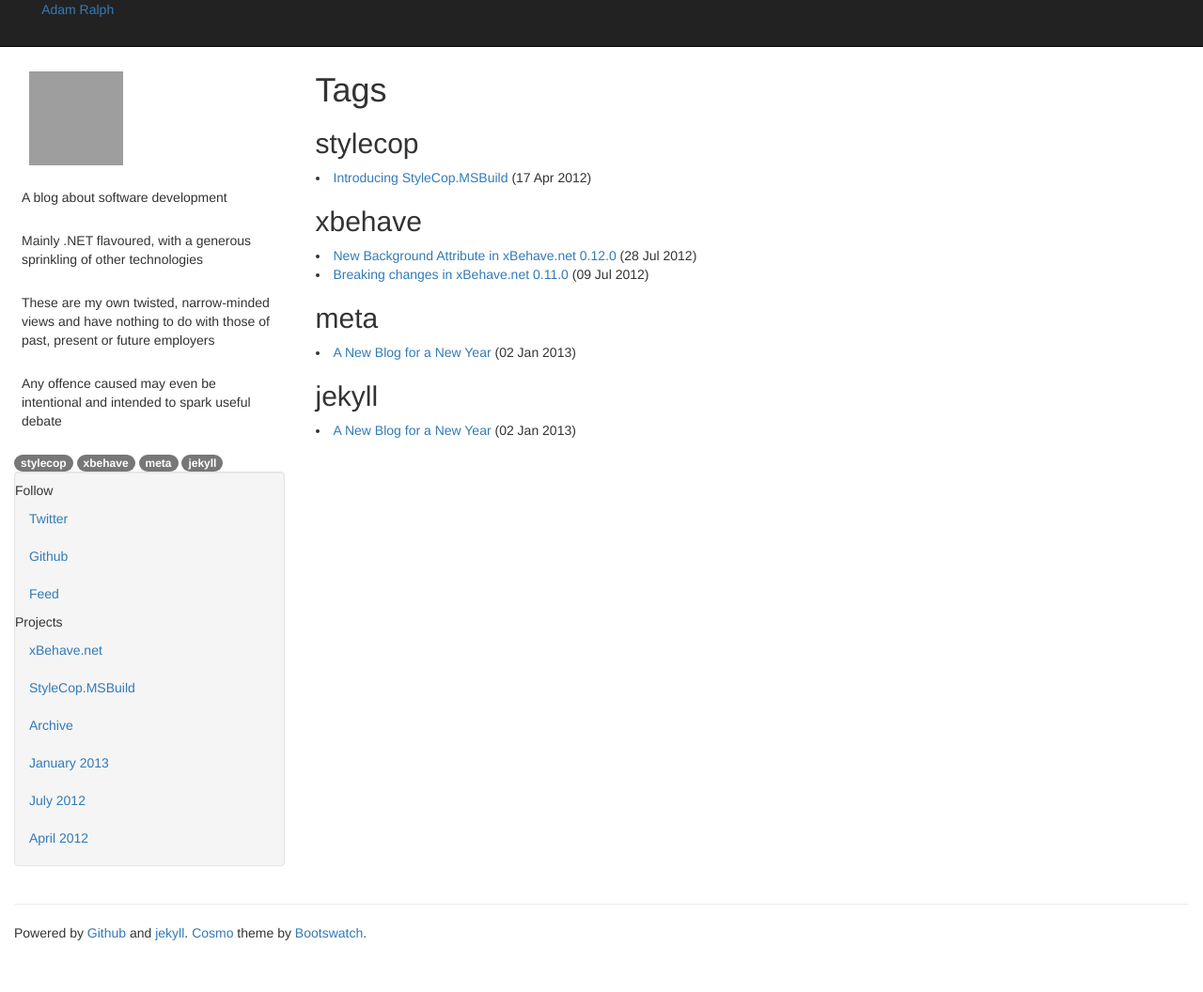
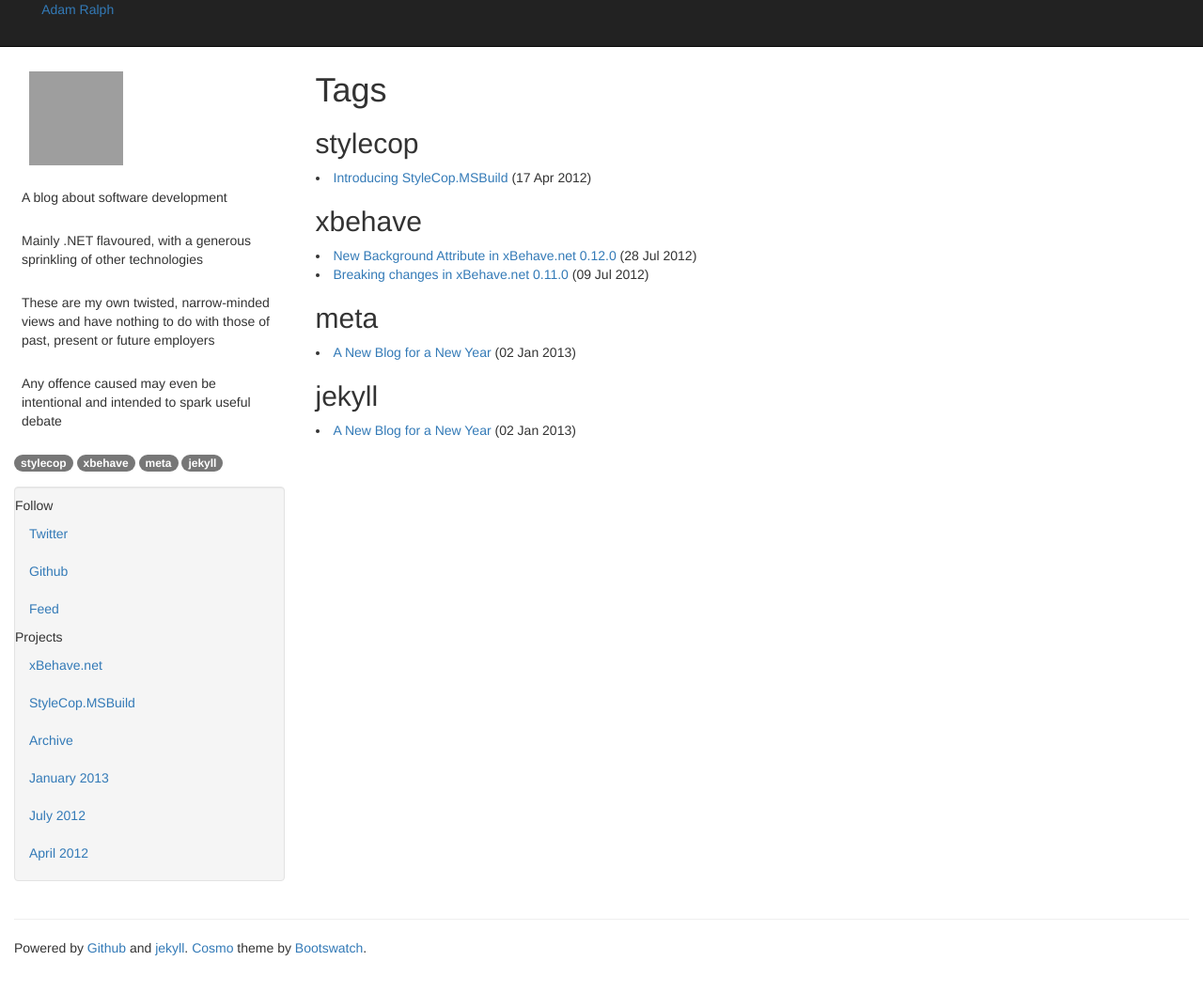
Before and after one commit to adamralph/adamralph.github.com, a Jekyll site: the page built from tags.html, in a window 1280 px wide and 1069 px high. Shown: the top 1056 px of the window at 94% size. Built offline with Jekyll 4.4.1, drawn with Linux system fonts in a browser that asks for light colours; nearby versions of some CDN libraries; library files that are not in the unit come from our copies; Markdown is read by kramdown in place of the engine named in the settings; grey boxes are pictures that could not be loaded.

Commit message:
added bottom margin to tags

```diff
--- a/_layouts/default.html
+++ b/_layouts/default.html
@@ -37,6 +37,10 @@
       }
 
       #site-description {
+        margin-bottom: 16px;
+      }
+
+      #tags {
         margin-bottom: 16px;
       }
 
@@ -159,7 +163,7 @@
             <p>These are my own twisted, narrow-minded views and have nothing to do with those of past, present or future employers</p>
             <p>Any offence caused may even be intentional and intended to spark useful debate</p>
           </div>
-          <div>
+          <div id="tags">
             {% for tag in site.tags %}
             <a href="/tags#{{ tag[0] }}"><span class="badge">{{ tag[0] }}</span></a><span> </span>
             {% endfor %}
```
